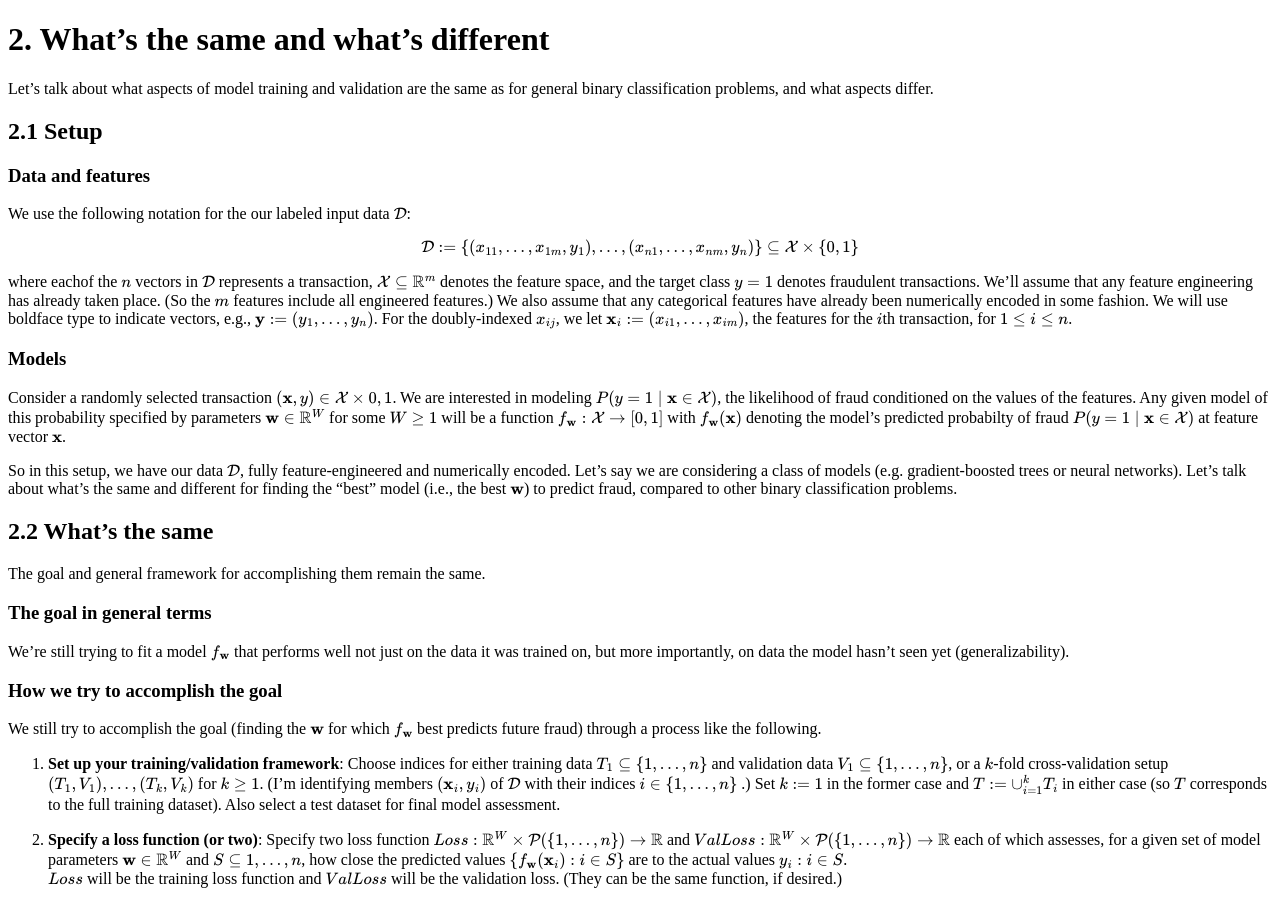
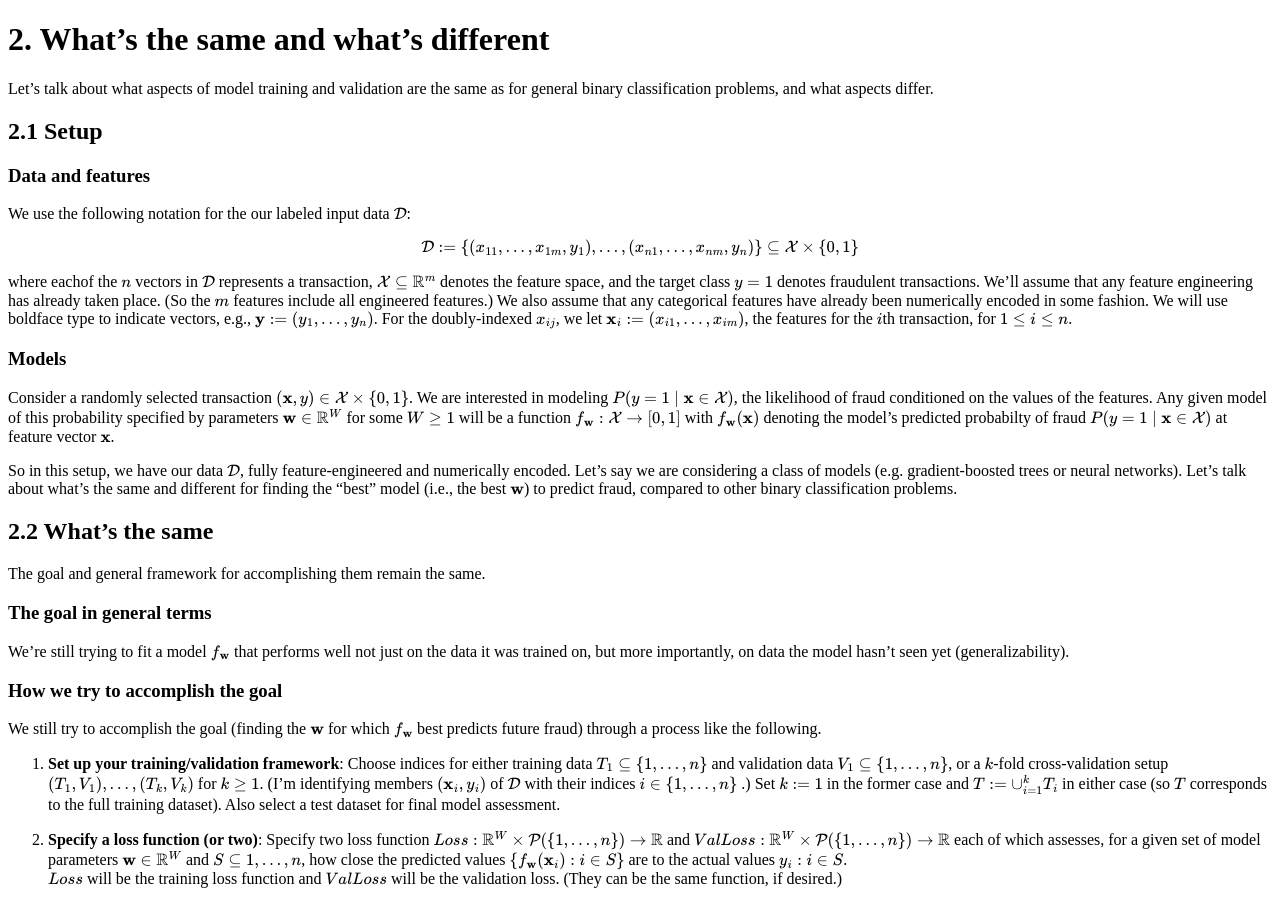
Before and after one commit to dglassbrenner1/my-posts-on-fraud-detection, a Jekyll site: the page built from 2-whats-the-same-and-not.md, in a window 1280 px wide and 900 px high. Built offline with Jekyll 4.4.1, drawn with Linux system fonts in a browser that asks for light colours.

```diff
--- a/2-whats-the-same-and-not.md
+++ b/2-whats-the-same-and-not.md
@@ -16,12 +16,13 @@ We use the following notation for the our labeled input data $\mathcal{D}$:
 $$\mathcal{D}:=\{(x_{11},\ldots, x_{1m}, y_1),\ldots, (x_{n1},\ldots,x_{nm}, y_n)\}\subseteq \mathcal{X} \times \{ 0,1 \}$$
 
 where eachof the $n$ vectors in $\mathcal{D}$ represents a transaction, $\mathcal{X}\subseteq \mathbb{R}^m$ denotes the feature space, and the target class $y=1$ denotes fraudulent transactions.  We'll assume that any feature engineering has already taken place. (So the $m$ features include all engineered features.)  We also assume that any categorical features have already been numerically encoded in some fashion. We will use boldface type to indicate vectors, e.g., $\mathbf{y}:=(y_1,\ldots, y_n)$.  For the doubly-indexed
-$x_{ij}$, we let $$\mathbf{x}_i := (x_{i1},\ldots,x_{im})$$, the features for the $i$th transaction, for
+$$x_{ij}$$, we let $$\mathbf{x}_i := (x_{i1},\ldots,x_{im})$$, the features for the $i$th transaction, for
 $1\leq i\leq n$.
 
 ### Models
 
-Consider a randomly selected transaction $(\mathbf{x}, y)\in\mathcal{X}\times \{ 0,1\}$. We are interested in modeling $P(y=1 \mid \mathbf{x}\in\mathcal{X})$, the likelihood of fraud conditioned on the values of the features. Any given model of this probability specified by parameters $\mathbf{w}\in\mathbb{R}^W$ for some $W\geq 1$ will be a function
+Consider a randomly selected transaction
+$$(\mathbf{x}, y)\in\mathcal{X}\times \{0, 1\}$$. We are interested in modeling $P(y=1 \mid \mathbf{x}\in\mathcal{X})$, the likelihood of fraud conditioned on the values of the features. Any given model of this probability specified by parameters $\mathbf{w}\in\mathbb{R}^W$ for some $W\geq 1$ will be a function
 $$f_{\mathbf{w}}:\mathcal{X}\rightarrow [0,1]$$
 with $f_{\mathbf{w}}(\mathbf{x})$ denoting the model's predicted probabilty of fraud $P(y=1 \mid \mathbf{x}\in\mathcal{X})$ at feature vector $\mathbf{x}$.
 
```
